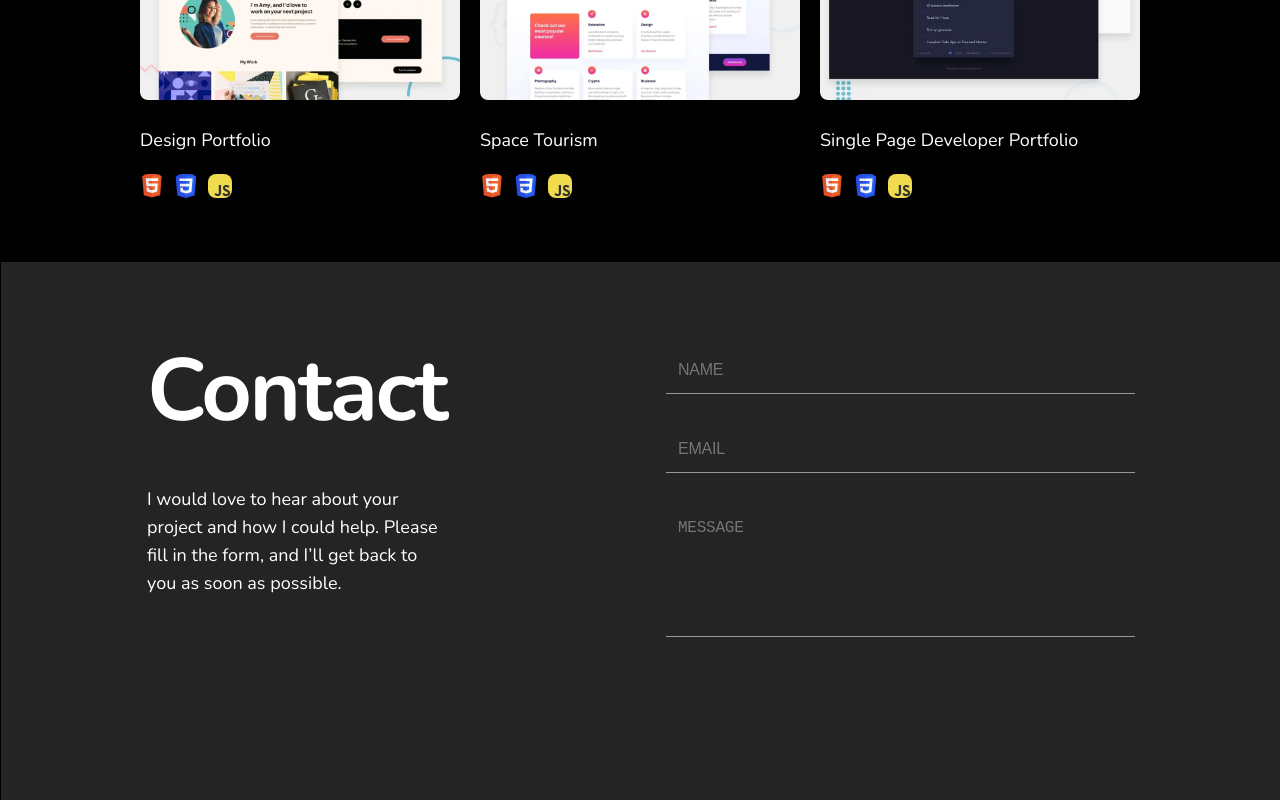
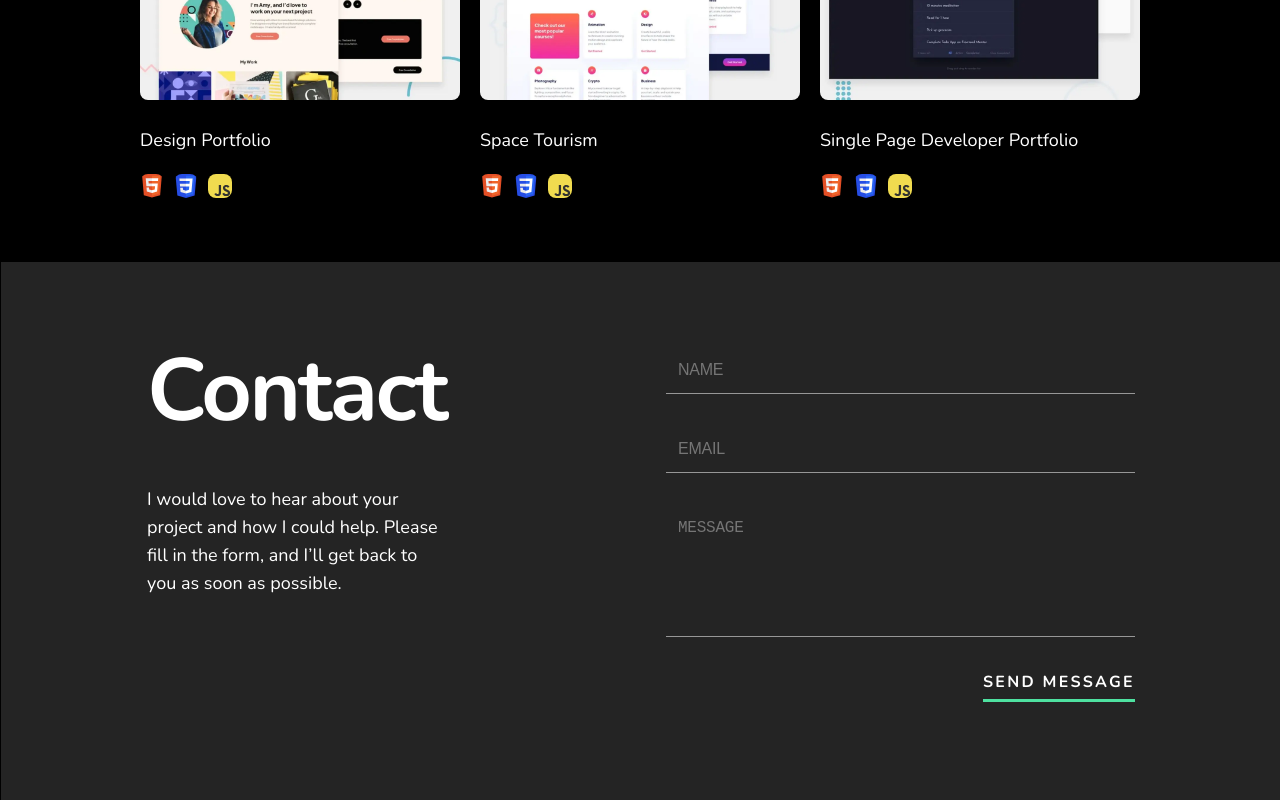
Before and after one commit to k2pbac/portfolio, a React (Create React App) app: page / in a window 1280 px wide. Shown: the part 1717-2517 px from the top of the page. Built offline with nearby package versions, Linux system fonts and the light colour scheme.

Commit message:
finished adding content of form

```diff
--- a/src/components/Contact.css
+++ b/src/components/Contact.css
@@ -51,6 +51,17 @@
             border-radius: 4px;
             cursor: pointer;
         }
+         a:link, a:visited {
+            color: white; /* Example color for the link */
+            padding-bottom: 4px; /* Space between text and underline */
+            margin-left: auto;
+            font-size: 16px;
+            line-height: 26px;
+            letter-spacing: 2.29px;
+        }
+        a:hover {
+            color: #4EE1A0;
+        }
     }
 }
 
--- a/src/components/Contact.jsx
+++ b/src/components/Contact.jsx
@@ -28,15 +28,15 @@ export default function Contact() {
           className="contact-textarea nunita-regular"
           id="message"
         ></textarea>
+        <a
+          href="mailto:kris.bachan@gmail.com"
+          className="underline nunita-bold underline"
+          target="_blank"
+          rel="noopener noreferrer"
+        >
+          SEND MESSAGE
+        </a>
       </div>
-      {/* <a
-        href="mailto:kris.bachan@gmail.com"
-        className="underline nunita-bold"
-        target="_blank"
-        rel="noopener noreferrer"
-      >
-        SEND ME AN EMAIL
-      </a> */}
     </div>
   );
 }
--- a/src/components/Header.css
+++ b/src/components/Header.css
@@ -1,6 +1,14 @@
 .nunita-bold {
     font-weight: bold;
 }
+
+.underline {
+    border-bottom: 3px solid #4EE1A0; /* Example color for the underline */
+    text-decoration: none;
+    }
+
+
+
 
 header {
     position: relative;
@@ -11,11 +19,6 @@ header {
     margin-bottom: 32px;
     }
 
-    .underline {
-    border-bottom: 3px solid #4EE1A0; /* Example color for the underline */
-    text-decoration: none;
-    }
-
     a:link, a:visited {
     color: white; /* Example color for the link */
     padding-bottom: 4px; /* Space between text and underline */
@@ -23,7 +26,6 @@ header {
     line-height: 22px;
     letter-spacing: 2.29px;
     }
-
 
     img.rings {
     position: absolute;
```
